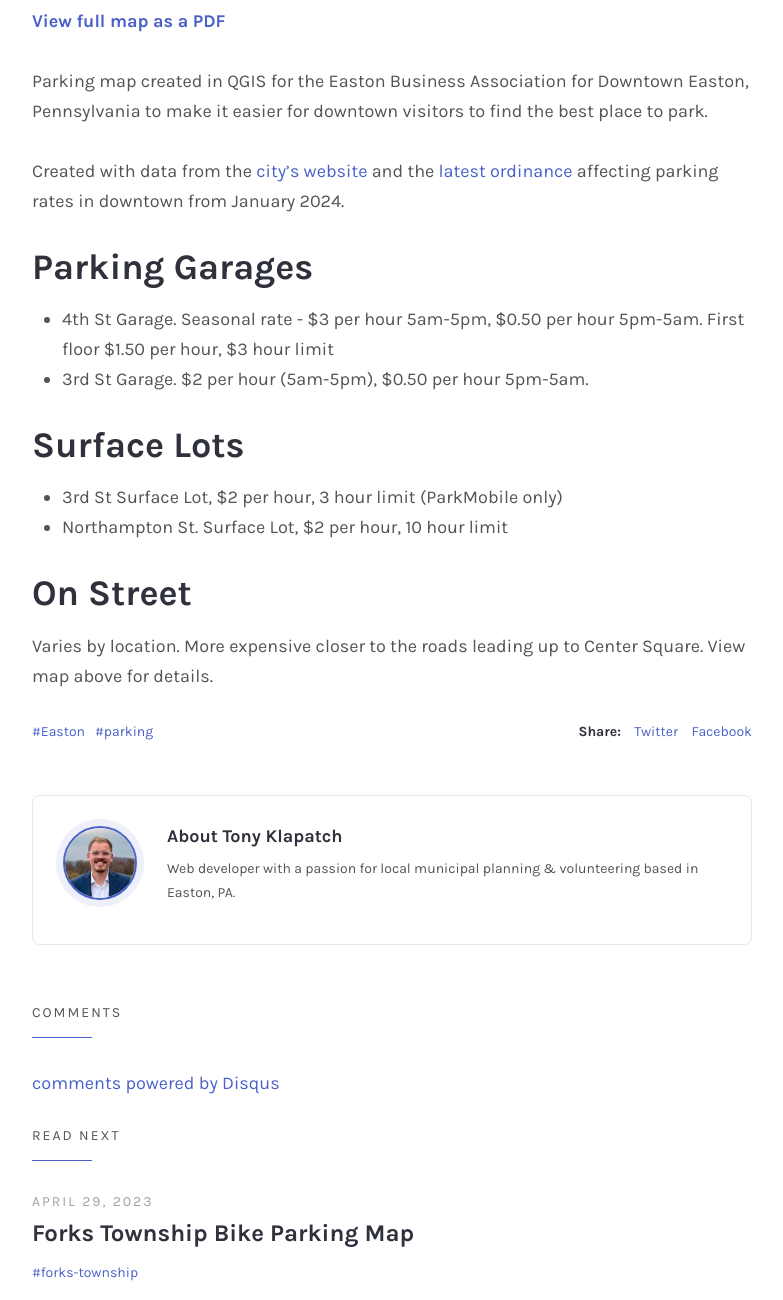
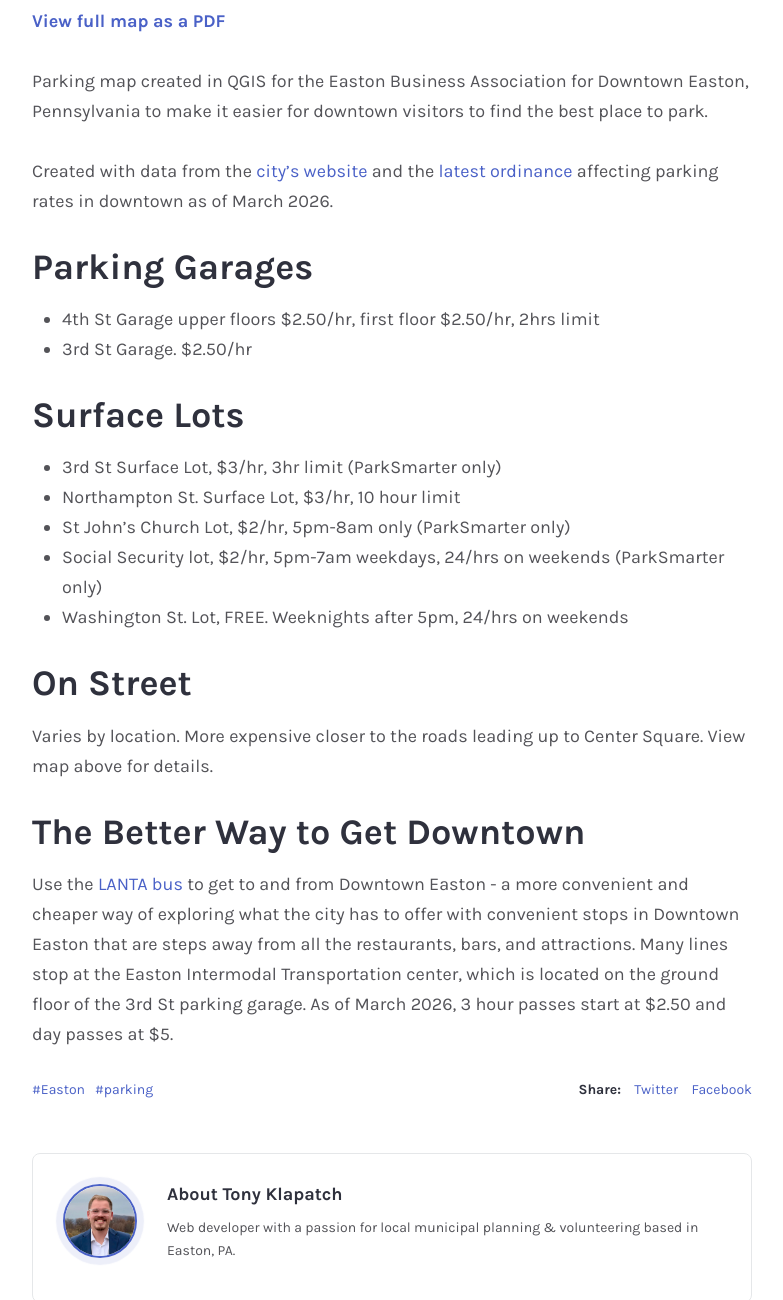
Before and after one commit to tonyklapatch/tonyklapatch.github.io, a Jekyll site: the page built from _posts/2024-05-13-easton-parking.md, in a window 1280 px wide and 1400 px high, scrolled down 546 px, cut to the strip 100-1400 px from the top of the window. Shown: the whole strip, without its empty margins (248-1031 px from the left). Built offline with Jekyll 4.4.1, drawn with Linux system fonts in a browser that asks for light colours; comment, search, counter and statistics services are not loaded; some of the changed text lies outside the part shown.

Commit message:
Add up to date Easton parking info for 2026

```diff
--- a/_posts/2024-05-13-easton-parking.md
+++ b/_posts/2024-05-13-easton-parking.md
@@ -1,7 +1,7 @@
 ---
 layout: post
 title: Downtown Easton, Pennsylvania Parking
-last_modified_at: 2024-05-13 13:20:00 +0000
+last_modified_at: 2026-02-22 19:20:00 +0000
 categories: [Easton]
 tags: [Easton, parking]
 ---
@@ -12,18 +12,25 @@ tags: [Easton, parking]
 
 Parking map created in QGIS for the Easton Business Association for Downtown Easton, Pennsylvania to make it easier for downtown visitors to find the best place to park.
 
-Created with data from the [city's website](https://www.easton-pa.com/236/Parking-Department) and the [latest ordinance](https://ecode360.com/EA2741/laws/LF1946516.pdf) affecting parking rates in downtown from January 2024.
+Created with data from the [city's website](https://www.easton-pa.com/236/Parking-Department) and the [latest ordinance](https://ecode360.com/EA2741/laws/LF1946516.pdf) affecting parking rates in downtown as of March 2026.
 
 ## Parking Garages
 
-- 4th St Garage. Seasonal rate - $3 per hour 5am-5pm, $0.50 per hour 5pm-5am. First floor $1.50 per hour, $3 hour limit
-- 3rd St Garage. $2 per hour (5am-5pm), $0.50 per hour 5pm-5am.
+- 4th St Garage upper floors $2.50/hr, first floor $2.50/hr, 2hrs limit
+- 3rd St Garage. $2.50/hr
 
 ## Surface Lots
 
-- 3rd St Surface Lot, $2 per hour, 3 hour limit (ParkMobile only)
-- Northampton St. Surface Lot, $2 per hour, 10 hour limit
+- 3rd St Surface Lot, $3/hr, 3hr limit (ParkSmarter only)
+- Northampton St. Surface Lot, $3/hr, 10 hour limit
+- St John's Church Lot, $2/hr, 5pm-8am only (ParkSmarter only)
+- Social Security lot, $2/hr, 5pm-7am weekdays, 24/hrs on weekends (ParkSmarter only)
+- Washington St. Lot, FREE. Weeknights after 5pm, 24/hrs on weekends
 
 ## On Street
 
 Varies by location. More expensive closer to the roads leading up to Center Square. View map above for details.
+
+## The Better Way to Get Downtown
+
+Use the [LANTA bus](https://lantabus.com) to get to and from Downtown Easton - a more convenient and cheaper way of exploring what the city has to offer with convenient stops in Downtown Easton that are steps away from all the restaurants, bars, and attractions. Many lines stop at the Easton Intermodal Transportation center, which is located on the ground floor of the 3rd St parking garage. As of March 2026, 3 hour passes start at $2.50 and day passes at $5.
```
Also changed, not shown: 2 other files.
